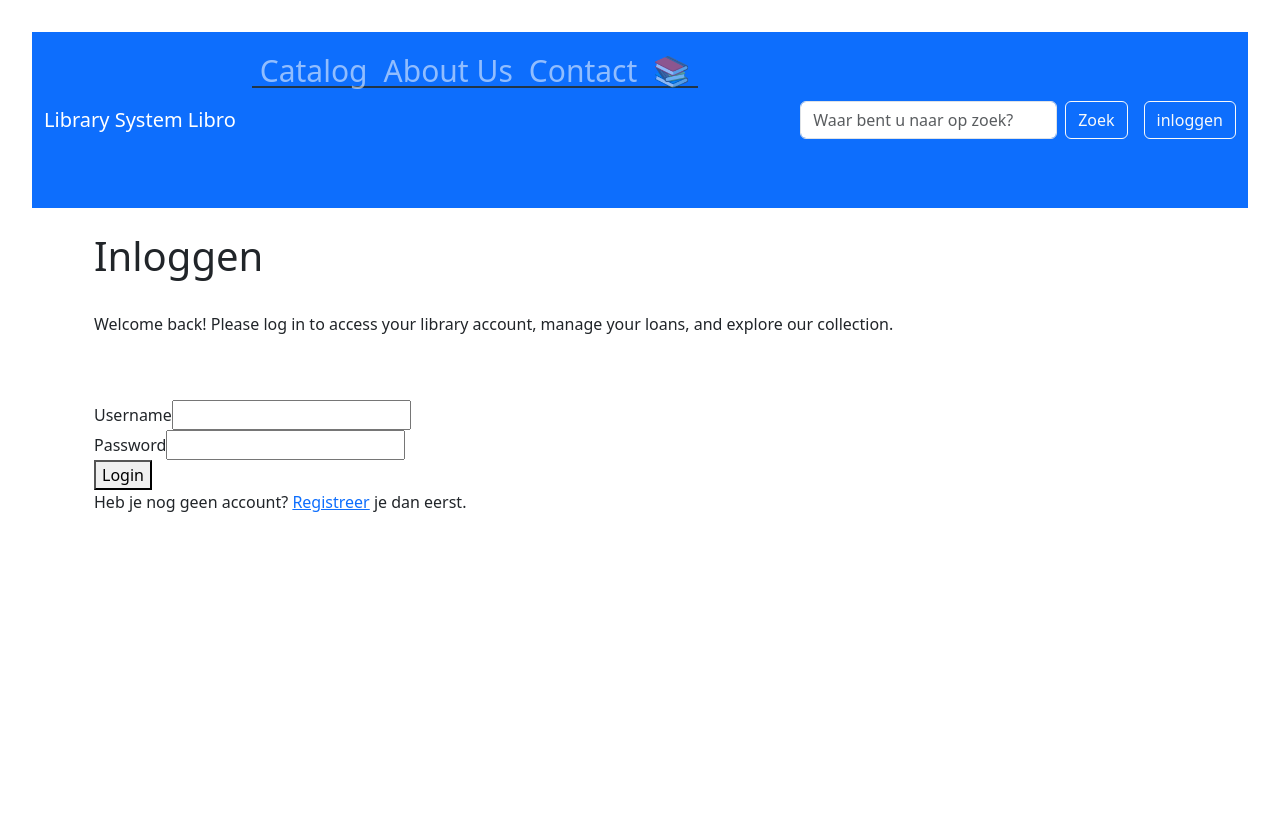
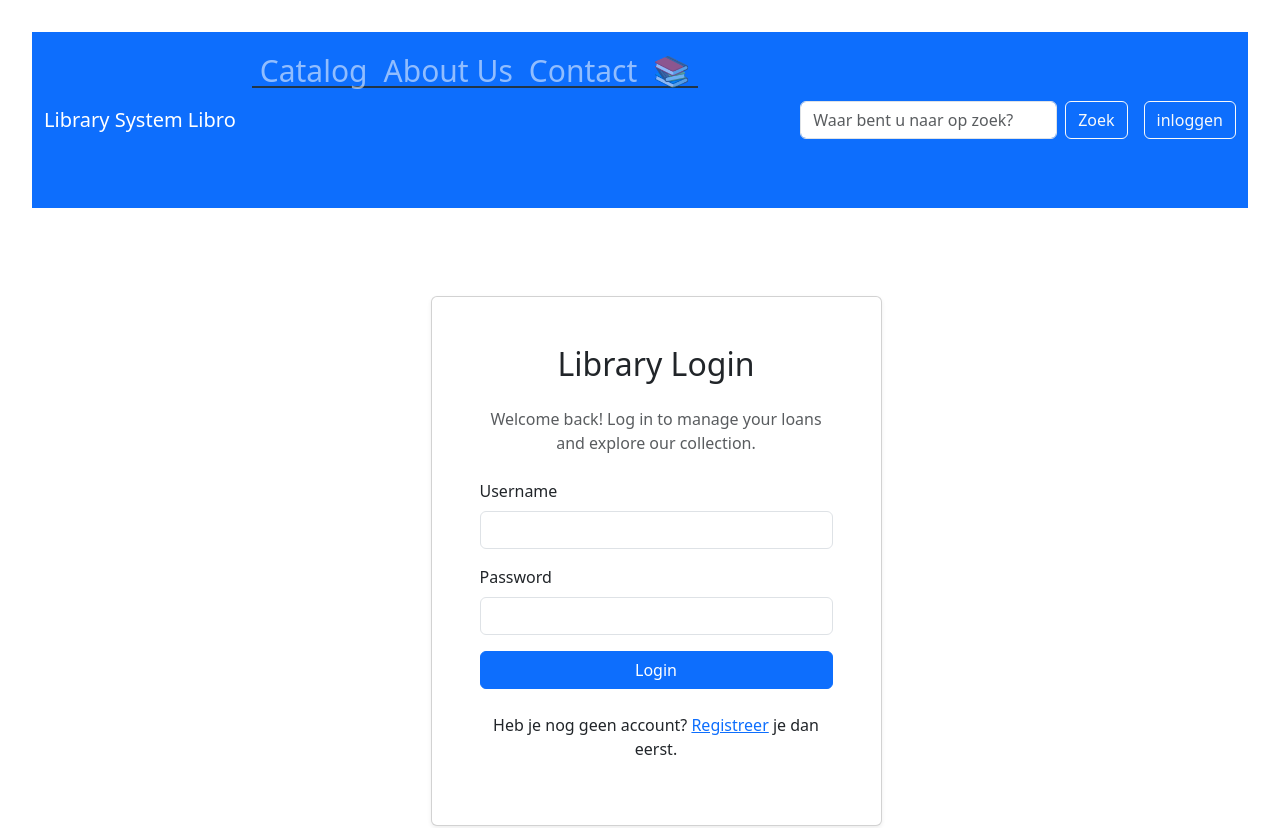
Before and after one commit to smallproject/library-system-frontend, a React (Vite) app: page /signin in a window 1280 px wide. Shown: the top 828 px of the page. Built offline with nearby package versions, Linux system fonts and the light colour scheme.

Commit message:
redesign to implement bootstrap

```diff
--- a/src/pages/Authentication/SignIn.jsx
+++ b/src/pages/Authentication/SignIn.jsx
@@ -3,7 +3,7 @@ import {AuthContext} from "../../context/AuthContext.jsx";
 import {Link} from "react-router-dom";
 import axios from "axios";
 import decode from "../../helpers/decodeTokenAndDeclare.js"
-import "./Profile.css"
+// import "./Profile.css"
 
 function SignIn() {
     const {login} = useContext(AuthContext);
@@ -60,46 +60,66 @@ function SignIn() {
     }
 
     return (
-        <section className={"container plain-text-container center"}>
-            <article className={"container signup-container"}>
-                <h1>Inloggen</h1>
-                <br/>
-                <p>Welcome back! Please log in to access your library account, manage your loans, and explore our collection.</p>
+        <section className="container py-5">
+            <div className="row justify-content-center">
+                <div className="col-md-6 col-lg-5">
+                    <div className="card shadow-sm">
+                        <div className="card-body">
+                            <h2 className="card-title text-center mb-4">Library Login</h2>
+                            <p className="text-muted text-center mb-4">
+                                Welcome back! Log in to manage your loans and explore our collection.
+                            </p>
 
-                <br/>
-                <br/>
-                {errors && <p className="error-message">Login failed. Please check your username and password and try again.
-                    {errors.message}</p>}
+                            {errors && typeof errors === "string" && (
+                                <div className="alert alert-danger">{errors}</div>
+                            )}
+
+
                             <form onSubmit={handleSubmit}>
-                    <div className={"form-group"}>
-                        <label htmlFor="username">Username</label>
+                                <div className="mb-3">
+                                    <label htmlFor="userName" className="form-label">Username</label>
                                     <input
                                         type="text"
-                            id={"userName"}
-                            name={"userName"}
+                                        className={`form-control ${errors?.userName ? 'is-invalid' : ''}`}
+                                        id="userName"
+                                        name="userName"
                                         value={formUser.userName}
                                         onChange={handleChange}
-                            className={errors?.userName ? "input-error" : ""}
+                                        required
                                     />
-                        {errors?.userName && <p className={"error-message"}>{errors?.userName}</p>}
+                                    {errors?.userName && (
+                                        <div className="invalid-feedback">{errors.userName}</div>
+                                    )}
                                 </div>
-                    <div className={"form-group"}>
-                        <label htmlFor="passwored">Password</label>
+
+                                <div className="mb-3">
+                                    <label htmlFor="password" className="form-label">Password</label>
                                     <input
                                         type="password"
-                            id={"password"}
-                            name={"password"}
+                                        className={`form-control ${errors?.password ? 'is-invalid' : ''}`}
+                                        id="password"
+                                        name="password"
                                         value={formUser.password}
                                         onChange={handleChange}
-                            className={errors?.password ? "input-error" : ""}
+                                        required
                                     />
-                        {errors?.password && <p className={"error-message"}>{errors?.password}</p>}
+                                    {errors?.password && (
+                                        <div className="invalid-feedback">{errors.password}</div>
+                                    )}
                                 </div>
-                    <button type={"submit"} className={"login-btn"}>Login</button>
+
+                                <button type="submit" className="btn btn-primary w-100">Login</button>
                             </form>
 
-                <p>Heb je nog geen account? <Link to="/signup">Registreer</Link> je dan eerst.</p>
-            </article>
+                            <p className="mt-4 text-center">
+                                Heb je nog geen account? <Link to="/signup">Registreer</Link> je dan eerst.
+                            </p>
+
+                        </div>
+                    </div>
+                </div>
+            </div>
+
         </section>
     );
 }
```
Lines whose indentation alone changed are shown as unchanged.
